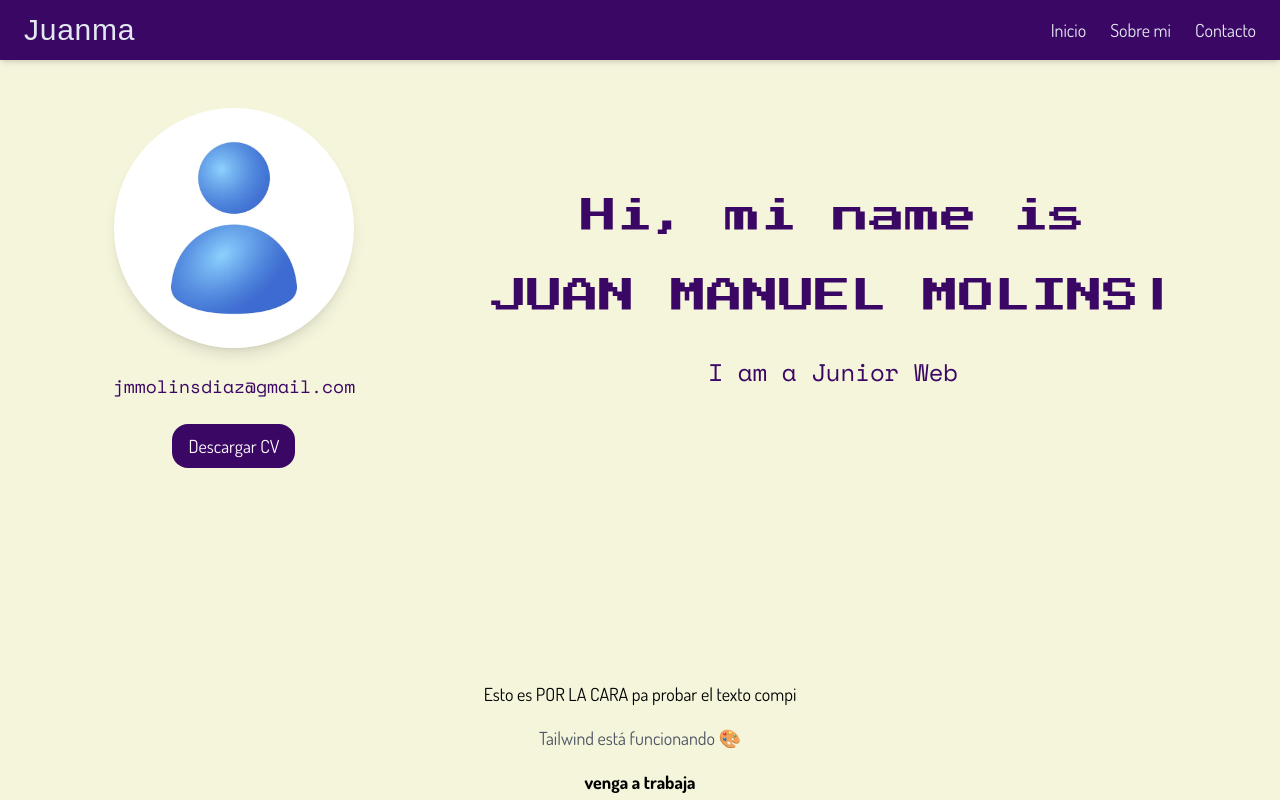
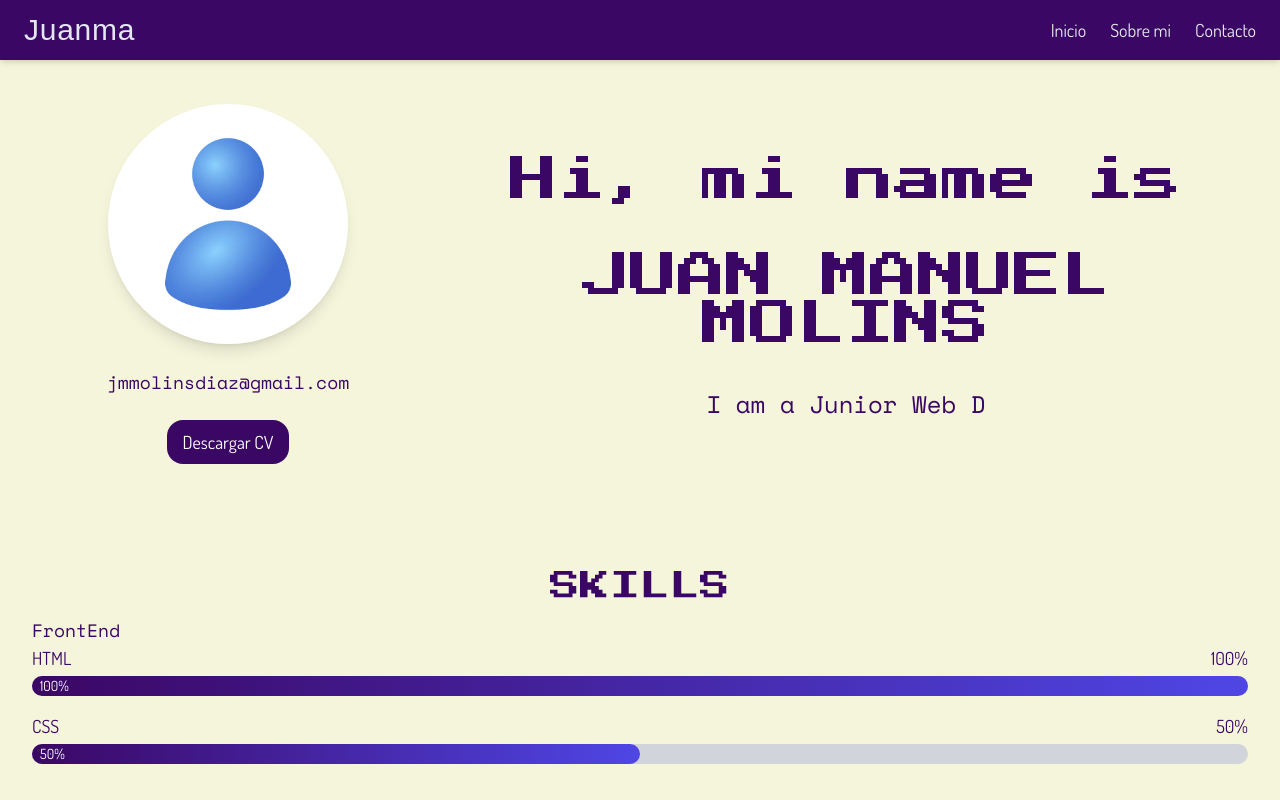
Before and after one commit to Juanma2111/CV, a React (Vite) app in the folder mi-cv/: page / in a window 1280 px wide. Shown: the top 800 px of the page. Built offline with nearby package versions, Linux system fonts and the light colour scheme; a web font is replaced by a local one.

Commit message:
ProgressBar + preparando para portatil

```diff
--- a/mi-cv/src/App.jsx
+++ b/mi-cv/src/App.jsx
@@ -1,4 +1,5 @@
 import Navbar from "./components/Navbar";
+import Skills from "./components/Skills";
 import { TypeAnimation } from "react-type-animation";
 
 import userImage from "./assets/user.jpg";
@@ -7,17 +8,17 @@ function App() {
     return (
         <>
             <Navbar />
-            <div className="flex flex-col h-screen pt-16">
+            <div className="flex flex-col pt-16 h-screen">
                 <div
                     id="introduction"
-                    className="flex flex-col md:flex-row justify-center items-center my-3 px-2 md:px-8"
+                    className="grid grid-cols-1 md:grid-cols-3 gap-5 my-10 px-2 md:px-8 justify-center items-center"
                 >
                     {/*Imagen*/}
-                    <div className="flex flex-col m-8 px-10 text-purple-950 text-center items-center">
+                    <div className="md:col-span-1 flex flex-col px-10 text-center items-center">
                         <img
                             src={userImage}
                             alt="Juanma Molins"
-                            className="mb-2 w-40 h-40 md:w-60 md:h-60 object-cover rounded-full shadow-lg"
+                            className="mb-2 w-40 h-40 md:w-48 md:h-48 lg:w-60 lg:h-60 object-cover rounded-full shadow-lg"
                         />
                         <h3 className="my-4 font-spacemono md:text-lg">
                             jmmolinsdiaz@gmail.com
@@ -28,14 +29,13 @@ function App() {
                         </button>
                     </div>
 
+                    {/*Texto animado */}
                     <div
                         id="title"
-                        className="flex flex-col m-2 md:m-6 md:px-10 text-purple-950 items-center text-center"
+                        className="md:col-span-2 flex flex-col m-2 md:m-6 md:px-10 items-center text-center min-h-40"
                     >
-                        <h1 className="flex flex-col gap-4 font-game text-2xl md:text-4xl whitespace-pre-line">
+                        <h1 className="flex flex-col gap-4 font-game text-xl md:text-3xl lg:text-5xl whitespace-pre-line">
                             <span>
-                                {" "}
-                                {/** Añadir tamaño minimo para normal y md: - para que no se mueva la foto */}
                                 <TypeAnimation
                                     sequence={[
                                         500,
@@ -44,7 +44,7 @@ function App() {
                                     speed={10}
                                     wrapper="span"
                                     repeat={0}
-                                    cursor={true}
+                                    cursor={0}
                                 />
                             </span>
                         </h1>
@@ -60,6 +60,8 @@ function App() {
                     </div>
                 </div>
 
+                <Skills />
+
                 {/* PRUEBAS -------------------------------------------- */}
                 <br />
                 <br />
@@ -73,7 +75,12 @@ function App() {
                     <p className="text-gray-600 mt-4">
                         Tailwind está funcionando 🎨
                     </p>
-                    <p className="mt-4 font-bold">venga a trabaja</p>
+                    <div className="w-full bg-gray-200 rounded-full h-3 overflow-hidden">
+                        <div
+                            className="bg-gradient-to-r from-purple-600 to-indigo-500 h-full transition-all duration-700"
+                            style={{ width: "80%" }}
+                        ></div>
+                    </div>
                 </div>
             </div>
         </>
--- /dev/null
+++ b/mi-cv/src/components/Progressbar.jsx
@@ -0,0 +1,24 @@
+export default function ProgressBar({ label, level }) {
+    return (
+        <div className="mb-4">
+            <div className="flex justify-between mb-1">
+                <span>{label}</span>
+                <span>{level}%</span>
+            </div>
+            <div className="w-full bg-gray-300 rounded-full h-5">
+                <div
+                    className="bg-gradient-to-r from-purple-950 to-indigo-600 h-5 rounded-full transition-all duration-700"
+                    style={{ width: `${level}%` }}
+                >
+                    <span className="text-white text-sm align-top ml-2">
+                        {level}%
+                    </span>
+                </div>
+            </div>
+        </div>
+    );
+}
+
+{
+    /*-------------- ARREGLAR SOSIO --------------------------------------------------------- */
+}
--- /dev/null
+++ b/mi-cv/src/components/Skills.jsx
@@ -0,0 +1,18 @@
+import ProgressBar from "./Progressbar";
+
+export default function Skills() {
+    return (
+        <div
+            id="skills"
+            className="flex flex-col m-8 mt-14 text-start items-center"
+        >
+            <h2 className="font-game text-3xl">SKILLS</h2>
+
+            <div className="mt-3 w-full">
+                <h2 className="font-spacemono">FrontEnd</h2>
+                <ProgressBar label={"HTML"} level={100} />
+                <ProgressBar label={"CSS"} level={50} />
+            </div>
+        </div>
+    );
+}
--- a/mi-cv/src/index.css
+++ b/mi-cv/src/index.css
@@ -5,6 +5,7 @@
 /* Estilos globales */
 body {
     background-color: beige;
+    @apply text-purple-950;
 }
 
 .dark body {
```
Also changed, not shown: 1 other file (tests, documents, lock files or other folders).
